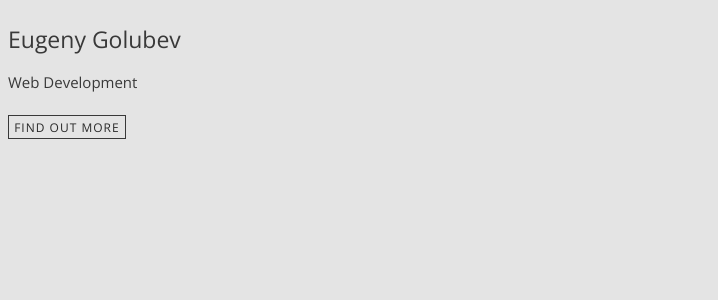
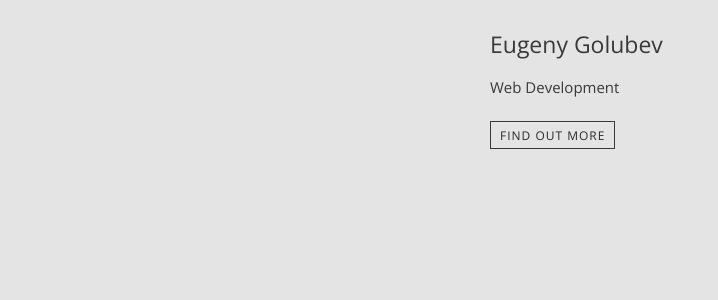
Before and after one commit to egolubev/egolubev.github.io, a PHP site: page / in a window 1280 px wide. Shown: the top 300 px of the page, without its empty margins (0-718 px from the left). Run offline with PHP 8.4, Linux system fonts and the light colour scheme.

Commit message:
правка

```diff
--- a/index.html
+++ b/index.html
@@ -4,15 +4,15 @@
 		<meta http-equiv="Content-Type" content="text/html; charset=UTF-8">
 		<meta name="viewport" content="width=device-width, initial-scale=1">
 		<title>Eugeny Golubev</title>
-		<link rel="stylesheet" href="main.css?t=2">
+		<link rel="stylesheet" href="main.css">
 	</head>
 	<body>
-		<!-- Banner Section -->
 		<div class="container">
-			<h1>Eugeny Golubev</h1>
-			<p>Web Development</p>
-			<a href="https://petrsu.ru/persons/2105/golubev" class="btn" target="_blank">Find out more</a>
+			<div class="text">
+				<h1>Eugeny Golubev</h1>
+				<p>Web Development</p>
+				<a href="https://petrsu.ru/persons/2105/golubev" class="btn" target="_blank">Find out more</a>
+			</div>
 		</div>
-		<!-- Banner Section -->
 	</body>
 </html>
--- a/main.css
+++ b/main.css
@@ -5,13 +5,21 @@ body {
 	color: #393939;
 }
 .container {
-	float: left;
+	display: flex;
+    flex-direction: column;
+    justify-content: center;
+    align-items: center;
 }
-.container h1 {
+.text {
+	width: 300px;
+    margin: 5px;
+    text-align: left;
+}
+.text h1 {
 	font-size: 23px;
 	font-weight: 400;
 }
-.container p {
+.text p {
 	font-size: 15px;
 	font-weight: 300;
 	line-height: 1.5;
```
